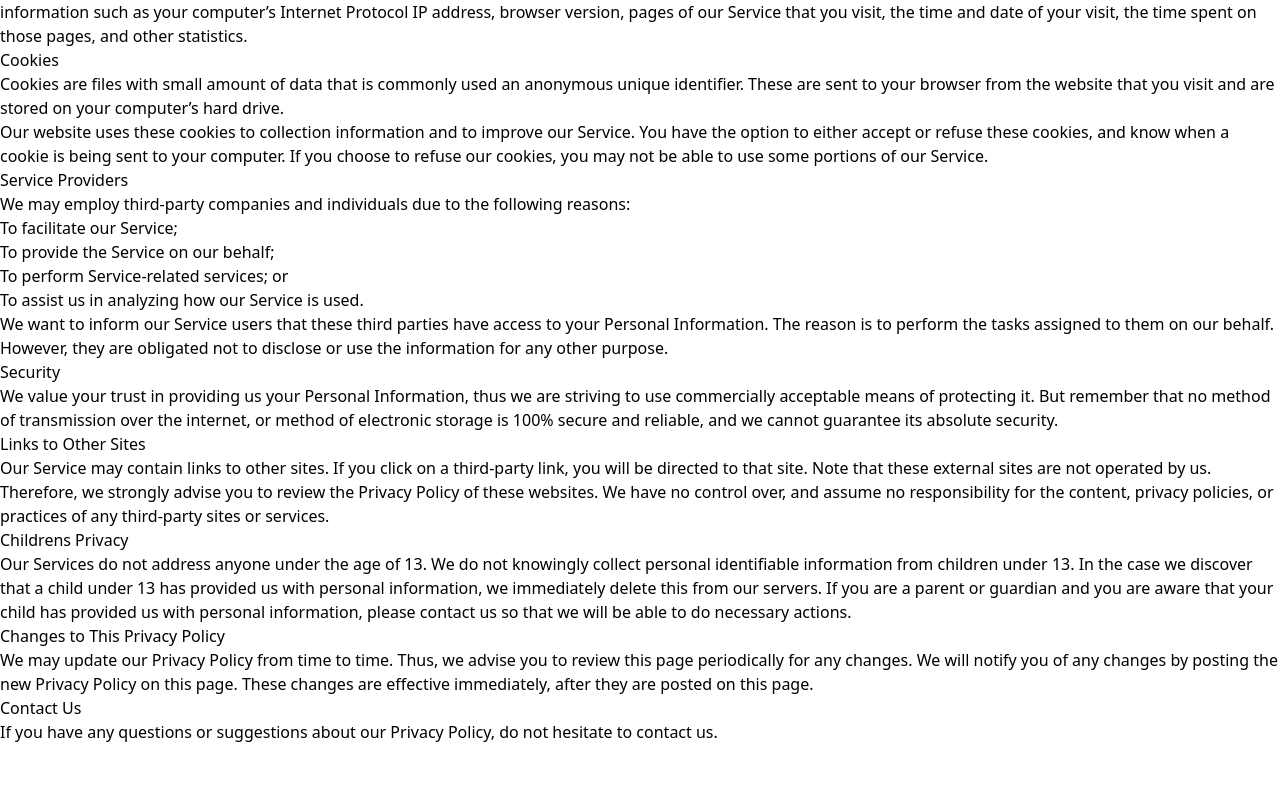
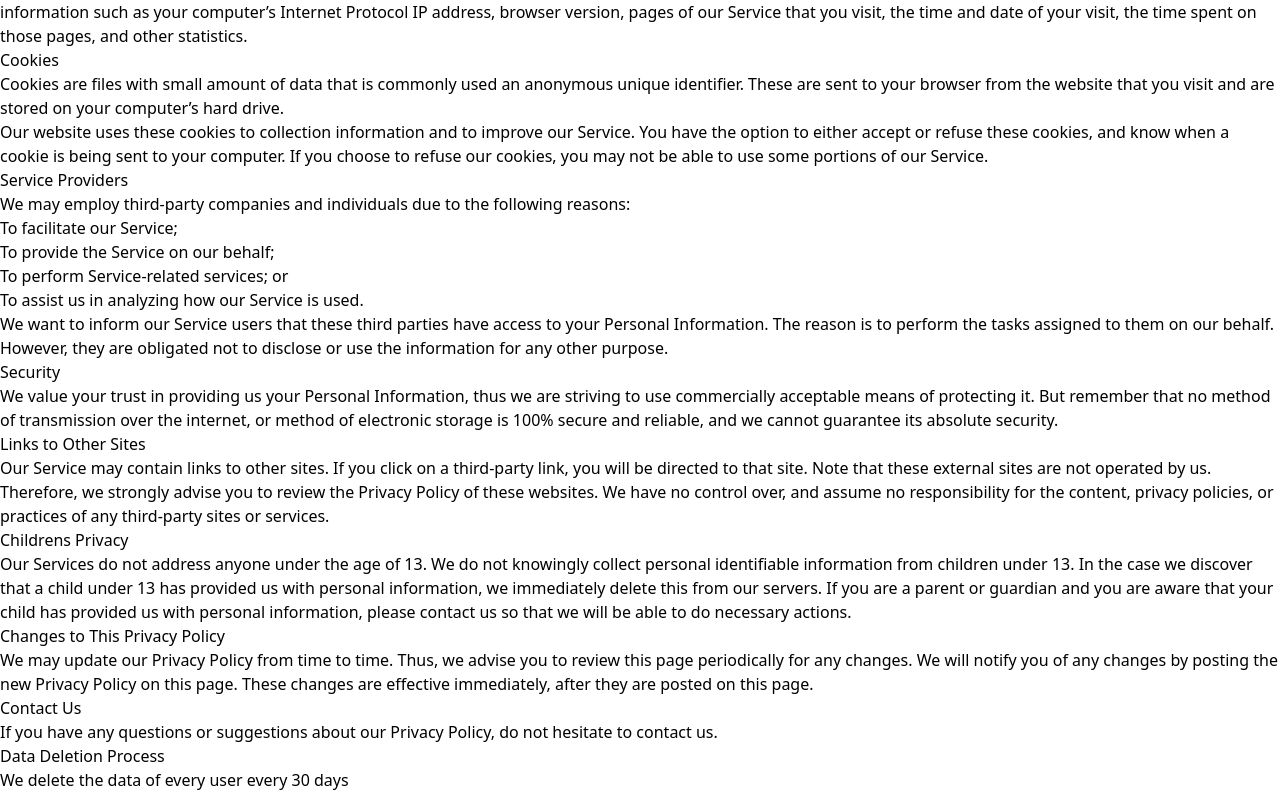
Before and after one commit to shantanusingh10/facebook-clone, a Next.js app: page / in a window 1280 px wide. Shown: the part 616-1408 px from the top of the page. Before the commit the page ends 1360 px from the top, so only its background shows below. Built offline with nearby package versions, Linux system fonts and the light colour scheme; no server answers.

Commit message:
add privacy policy rough

```diff
--- a/components/PrivacyPolicy.js
+++ b/components/PrivacyPolicy.js
@@ -60,6 +60,9 @@ const PrivacyPolicy = () => {
 
 <p>If you have any questions or suggestions about our Privacy Policy, do not hesitate to contact us.</p>
 
+        <h1>Data Deletion Process</h1>
+        <p>We delete the data of every user every 30 days</p>
+
     </div>
   )
 }
```
